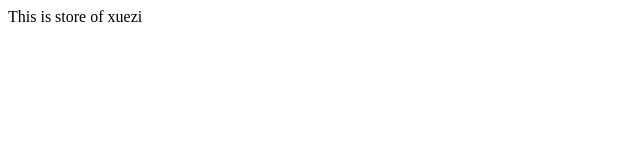
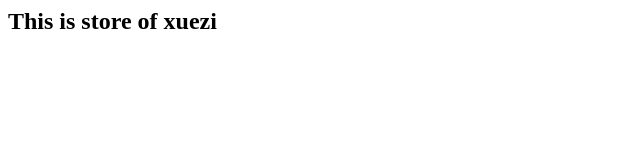
Before and after one commit to mkkeli/xz, a plain HTML site: page index.html in a window 1280 px wide. Shown: the whole page, without its empty margins (0-640 px from the left). Drawn offline with Linux system fonts and the light colour scheme.

Commit message:
Update index.html

```diff
--- a/index.html
+++ b/index.html
@@ -1,6 +1,6 @@
 <html>
   <body>
-    This is store of xuezi
+    <h2>This is store of xuezi</h2>
   </body>
 
 </html>
```
